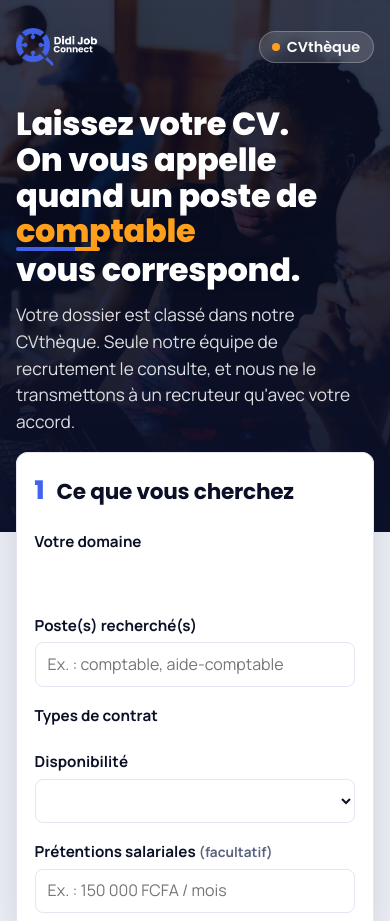
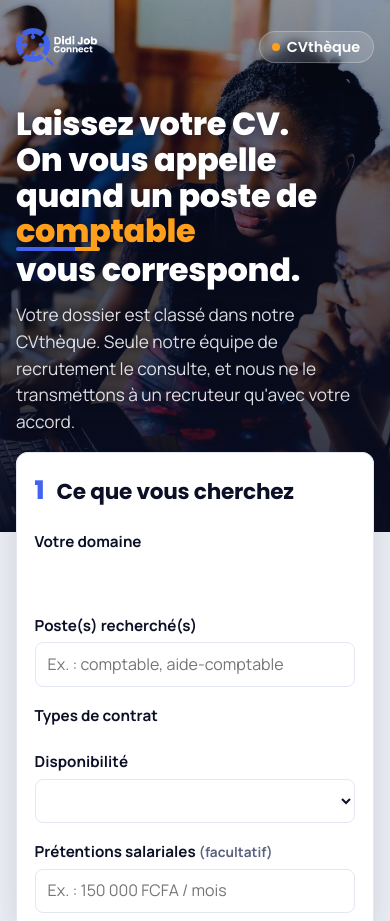
Before and after one commit to DIDI-Jobs-Connect/cvtheque, a plain HTML site: page index.html in a window 390 px wide. Shown: the top 921 px of the page. Drawn offline with Linux system fonts and the light colour scheme; a script that the page names is missing.

Commit message:
CVthèque : photo de fond plus visible (voile allégé) et versions des fichiers pour forcer le rechargement
Co-Authored-By: Claude Opus 5.5 <noreply@anthropic.com>
Claude-Session: https://claude.ai/code/session_01HQER9fCSbM9F7tDcz42PcV

```diff
--- a/assets/styles.css
+++ b/assets/styles.css
@@ -466,20 +466,20 @@ dialog[open] { animation: apparait var(--normal) var(--courbe); }
 }
 .hero::before {
   content: ""; position: absolute; inset: 0; z-index: -2;
-  background: url("images/equipe.jpg") 70% 30% / cover no-repeat;
+  background: url("images/equipe.jpg?v=4") 70% 30% / cover no-repeat;
   animation: zoom-lent 24s ease-in-out infinite alternate;
 }
 .hero::after {
   content: ""; position: absolute; inset: 0; z-index: -1;
   background:
-    linear-gradient(90deg, rgba(11, 16, 38, 0.94) 0%, rgba(11, 16, 38, 0.82) 48%, rgba(11, 16, 38, 0.45) 100%),
-    linear-gradient(0deg, rgba(66, 99, 240, 0.35), transparent 45%);
+    linear-gradient(90deg, rgba(11, 16, 38, 0.86) 0%, rgba(11, 16, 38, 0.6) 45%, rgba(11, 16, 38, 0.12) 100%),
+    linear-gradient(0deg, rgba(66, 99, 240, 0.3), transparent 40%);
 }
 @keyframes zoom-lent { from { transform: scale(1.08); } to { transform: scale(1); } }
 .hero-contenu { max-width: 880px; margin: 0 auto; }
 .hero .marque { padding-bottom: 2.5rem; }
 .hero .badge-cvtheque { background: rgba(255, 255, 255, 0.14); border: 1px solid rgba(255, 255, 255, 0.25); backdrop-filter: blur(6px); }
-.hero h1 { color: #fff; text-shadow: 0 2px 24px rgba(11, 16, 38, 0.5); }
+.hero h1 { color: #fff; text-shadow: 0 2px 24px rgba(11, 16, 38, 0.6); }
 .hero .metier { color: var(--ambre); }
 .hero .entete-depot p { color: rgba(255, 255, 255, 0.86); }
 /* Le formulaire chevauche le bas de la photo, comme une feuille posée dessus. */
@@ -490,6 +490,8 @@ dialog[open] { animation: apparait var(--normal) var(--courbe); }
 @media (max-width: 640px) {
   .hero { padding-bottom: 6rem; }
   .hero::before { background-position: 78% center; }
-  .hero::after { background: linear-gradient(180deg, rgba(11, 16, 38, 0.8), rgba(11, 16, 38, 0.92)), linear-gradient(0deg, rgba(66, 99, 240, 0.3), transparent 50%); }
+  .hero::after { background: linear-gradient(180deg, rgba(11, 16, 38, 0.35) 0%, rgba(11, 16, 38, 0.62) 35%, rgba(11, 16, 38, 0.82) 100%); }
+  .hero h1 { text-shadow: 0 2px 14px rgba(11, 16, 38, 0.85); }
+  .hero .entete-depot p { text-shadow: 0 1px 8px rgba(11, 16, 38, 0.9); }
 }
 @media (prefers-reduced-motion: reduce) { .hero::before { animation: none; } }
--- a/index.html
+++ b/index.html
@@ -7,11 +7,11 @@
   <meta name="description" content="Déposez votre CV dans notre CVthèque : nous vous contactons quand un poste correspond à votre profil.">
   <meta property="og:title" content="Déposez votre CV dans notre CVthèque">
   <meta property="og:description" content="Nous vous contactons quand un recruteur cherche votre profil.">
-  <meta property="og:image" content="assets/brand/logo.png">
+  <meta property="og:image" content="assets/brand/logo.png?v=4">
   <meta name="theme-color" content="#4263f0">
   <link rel="icon" href="assets/brand/icon.png">
   <link rel="apple-touch-icon" href="assets/brand/icon.png">
-  <link rel="stylesheet" href="assets/styles.css">
+  <link rel="stylesheet" href="assets/styles.css?v=4">
   <script>document.documentElement.classList.add("js")</script>
 </head>
 <body>
@@ -19,7 +19,7 @@
   <header class="hero">
     <div class="hero-contenu">
       <div class="marque">
-        <a class="logo" href="./"><img src="assets/brand/logo-white.png" alt="Didi Job Connect" width="99" height="46"></a>
+        <a class="logo" href="./"><img src="assets/brand/logo-white.png?v=4" alt="Didi Job Connect" width="99" height="46"></a>
         <span class="badge-cvtheque" id="nom-cvtheque">CVthèque</span>
       </div>
       <section class="entete-depot" id="accroche">
@@ -135,6 +135,6 @@
       </div>
     </section>
   </main>
-  <script type="module" src="assets/deposer.js"></script>
+  <script type="module" src="assets/deposer.js?v=4"></script>
 </body>
 </html>
```
Also changed, not shown: espace.html (+3 -3 lines).
